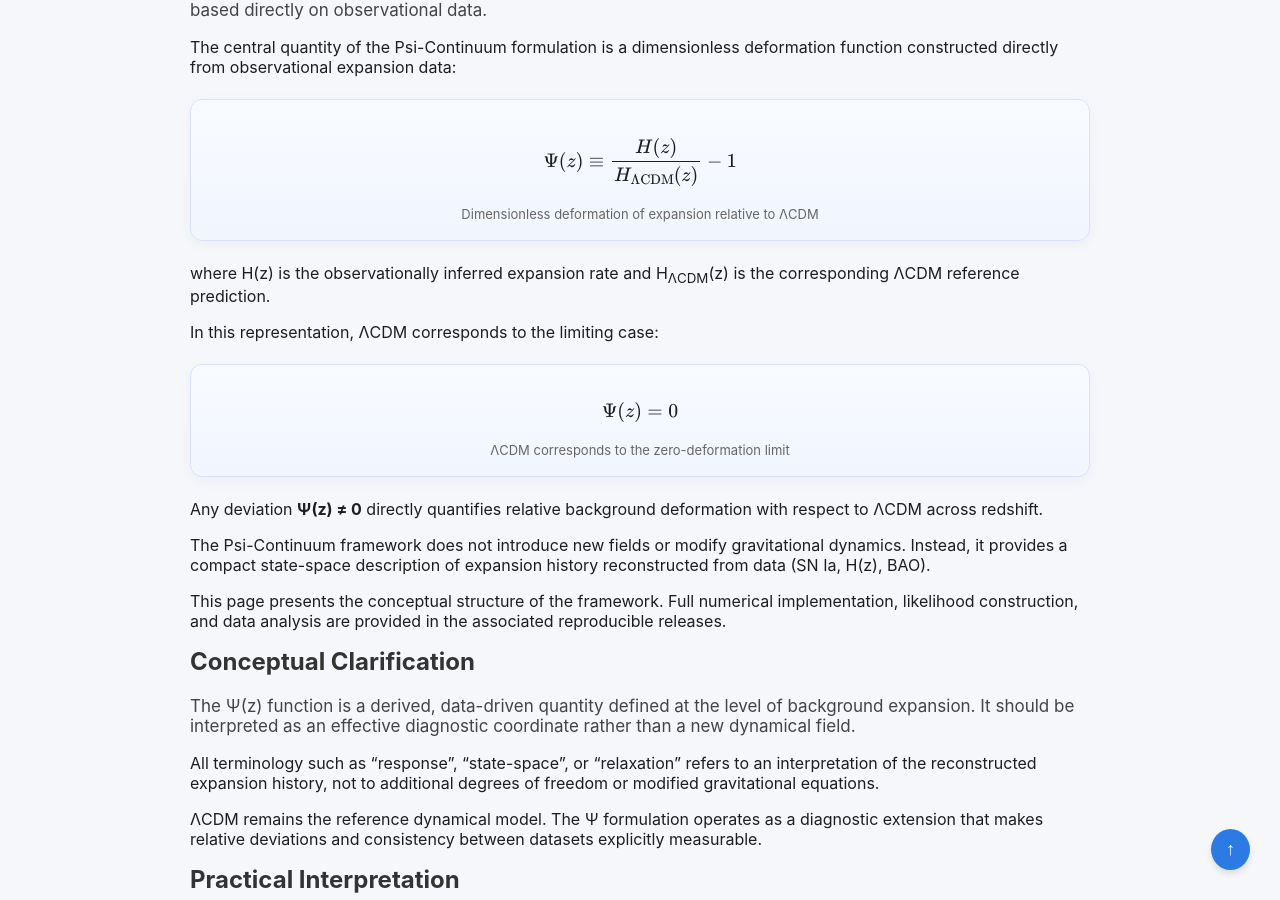
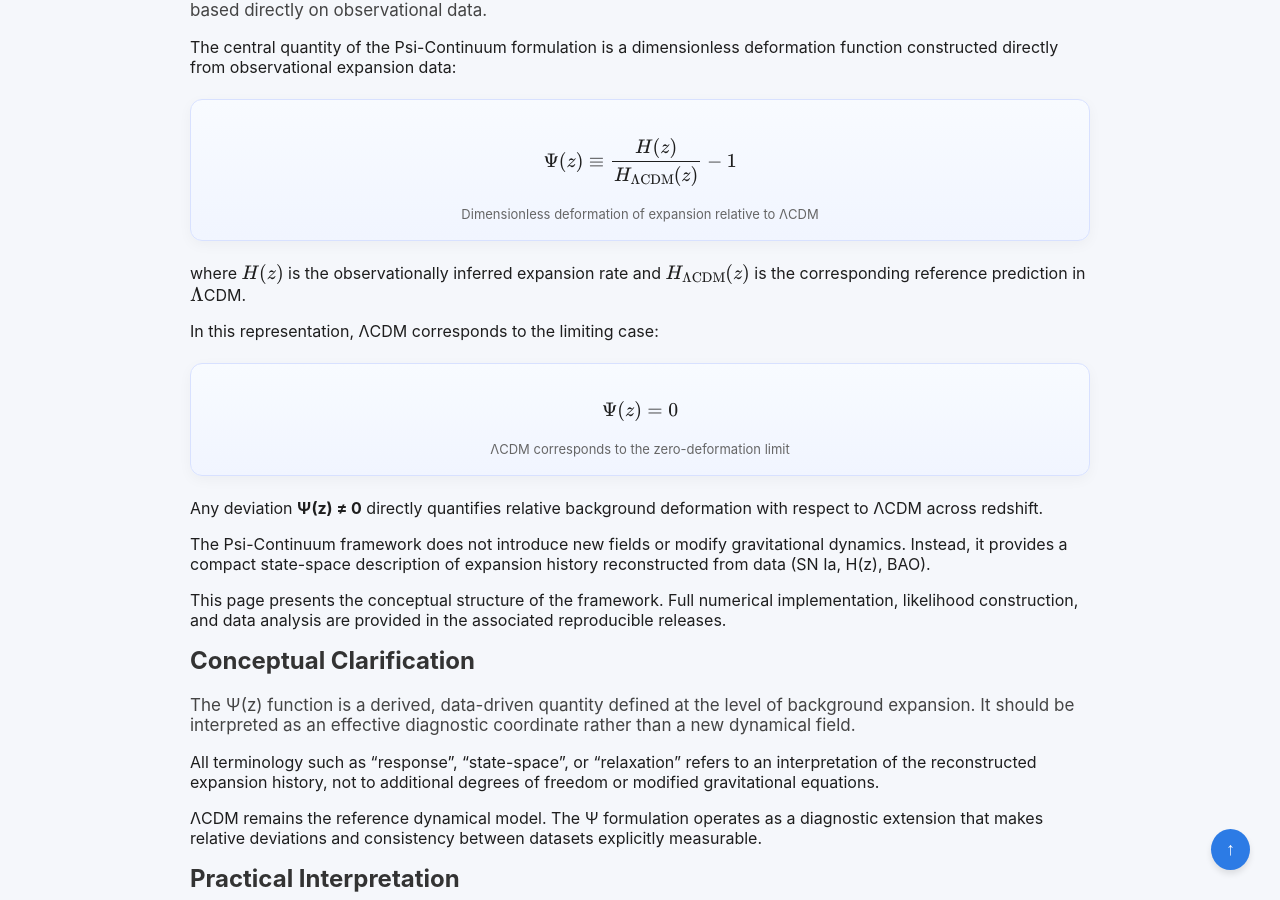
Before and after one commit to dmitrylife/Dmitrylife.github.io, a Jekyll site: the page theory.html, which Jekyll copies as it is, in a window 1280 px wide and 900 px high, scrolled down 466 px. Built offline with Jekyll 4.4.1, drawn with Linux system fonts in a browser that asks for light colours.

Commit message:
update theory.html

```diff
--- a/theory.html
+++ b/theory.html
@@ -89,8 +89,8 @@
 </div>
 
 <p>
-    where H(z) is the observationally inferred expansion rate and
-    H<sub>ΛCDM</sub>(z) is the corresponding ΛCDM reference prediction.
+    where $H(z)$ is the observationally inferred expansion rate and
+    $H_{\Lambda\mathrm{CDM}}(z)$ is the corresponding reference prediction in $\Lambda$CDM.
 </p>
 
 <p>
```
